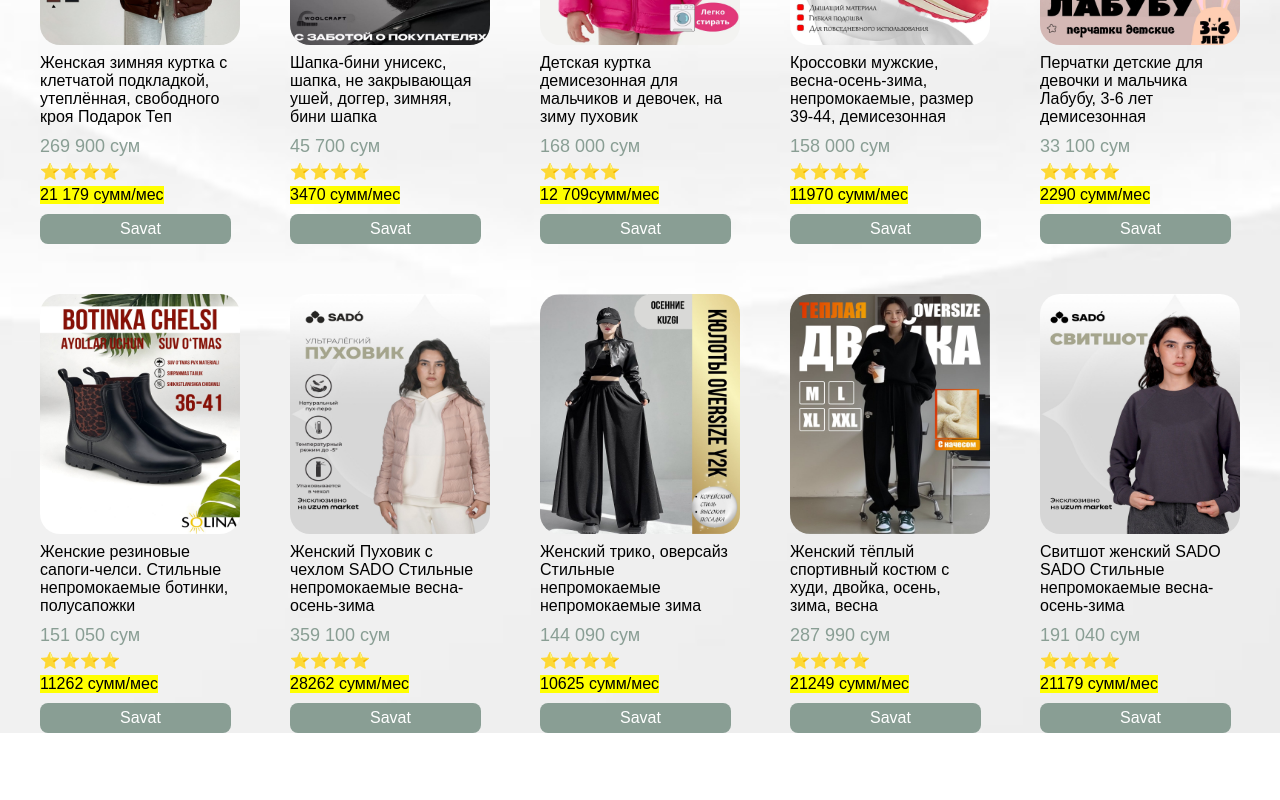
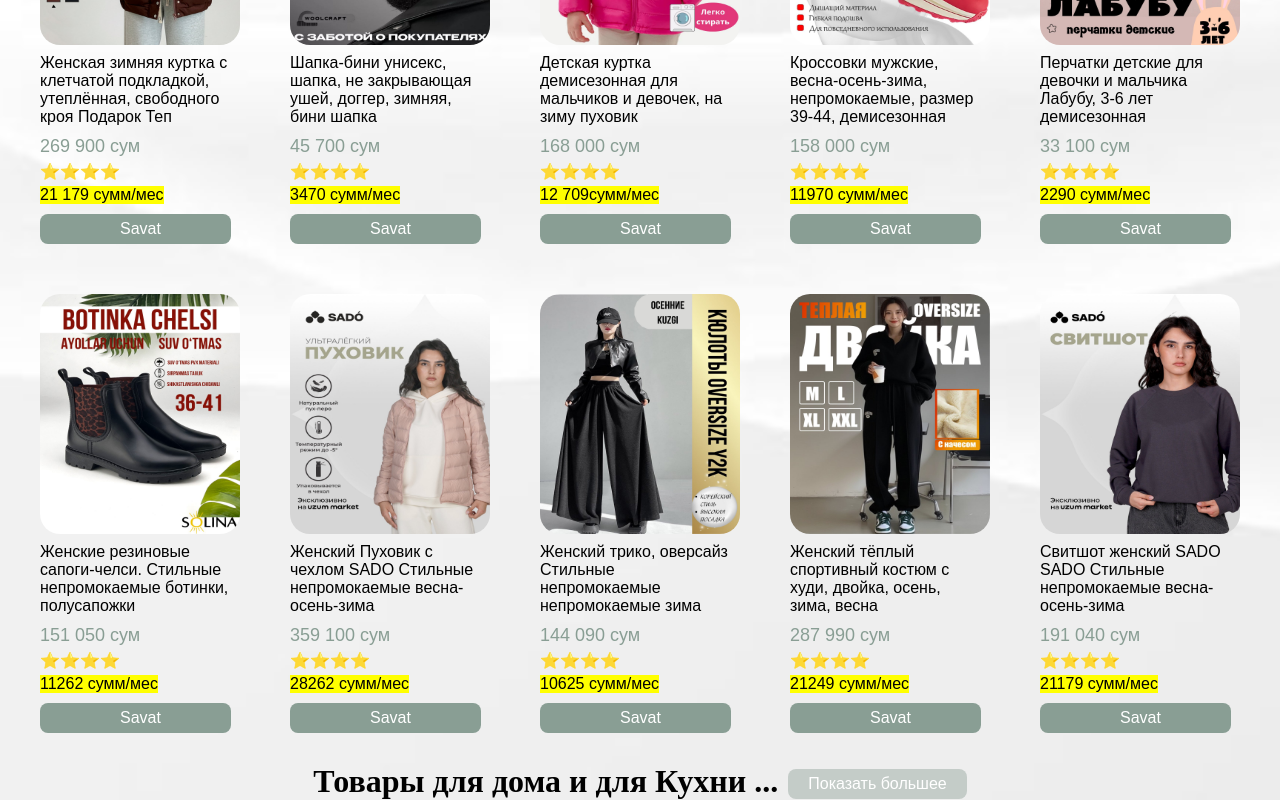
Before and after one commit to NoirMind/React-Js, a React (Vite) app in the folder React Lesson 3/: page / in a window 1280 px wide. Shown: the part 1572-2372 px from the top of the page. Before the commit the page ends 2305 px from the top, so only its background shows below. Built offline with nearby package versions, Linux system fonts and the light colour scheme; a web font is replaced by a local one.

Commit message:
home products

```diff
--- a/React Lesson 3/src/App.css
+++ b/React Lesson 3/src/App.css
@@ -571,3 +571,32 @@
   transform: scale(1.05);
   box-shadow: 0 4px 10px rgba(0, 0, 0, 0.2);
 }
+
+.home-products{
+  margin-top: 30px;
+  display: flex;
+  justify-content: center;
+  align-items: center;
+  gap: 10px;
+}
+
+.home-btn{
+  margin-top: 5px;
+  display: flex;
+  align-items: center;
+  gap: 10px;
+  padding: 6px 20px;
+  background-color: #c4ccc8;
+  color: #fff;
+  border: none;
+  border-radius: 8px;
+  font-size: 16px;
+  cursor: pointer;
+  transition: all 0.3s ease;
+}
+
+.home-btn:hover{
+  background-color: #6b826f;
+  transform: scale(1.01);
+  box-shadow: 0 4px 10px rgba(0, 0, 0, 0.2);
+}
--- a/React Lesson 3/src/App.jsx
+++ b/React Lesson 3/src/App.jsx
@@ -4,6 +4,7 @@
 import ImgBox from './ImgBox.jsx'
 import MainBtns from './MainBtns.jsx'
 import Category from './Category.jsx'
+import MidText from './MidText.jsx'
 function App() {
   return (
     <div>
@@ -12,6 +13,7 @@
       <MainBtns/>
       <ImgBox/>
       <Category/>
+      <MidText/>
     </div>
   )
 }
--- /dev/null
+++ b/React Lesson 3/src/MidText.jsx
@@ -0,0 +1,13 @@
+import React from 'react'
+
+
+function MidText() {
+  return (
+    <div className='home-products'>
+        <h1 className='home-h1'>Товары для дома и для Кухни ...</h1>
+        <button className="home-btn">Показать большее</button>
+    </div>
+  )
+}
+
+export default MidText
```
